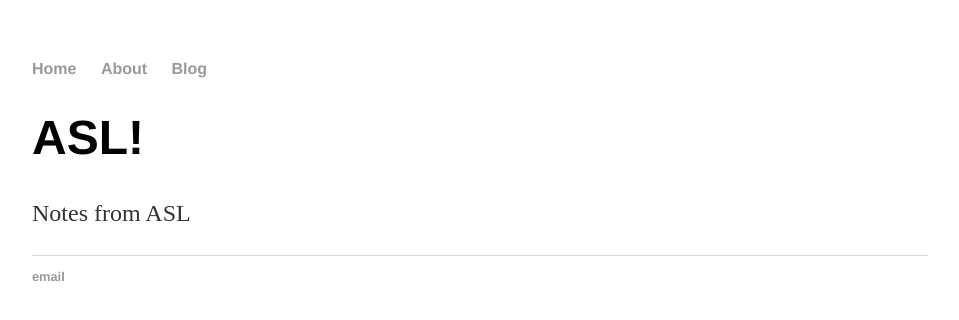
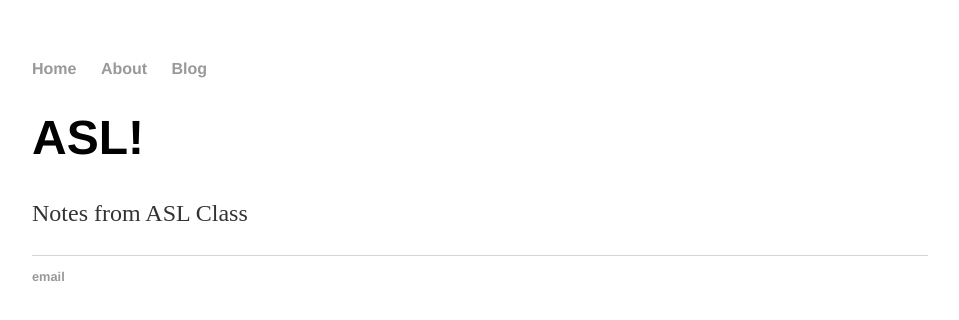
Before and after one commit to angrysfguy/ASL, a Jekyll site: the page built from index.html, in a window 1280 px wide. Shown: the top 320 px of the page, without its empty margins (160-1119 px from the left). Built offline with Jekyll 4.4.1, drawn with Linux system fonts in a browser that asks for light colours.

Commit message:
Update index.html

```diff
--- a/index.html
+++ b/index.html
@@ -1,27 +1,8 @@
-<!DOCTYPE html>
-<html>
-	<head>
-		<title>ASL</title>
-		<link rel="stylesheet" type="text/css" href="/ASL/css/main.css">
-	</head>
-	<body>
-		<nav>
-    		<ul>
-        		<li><a href="/">Home</a></li>
-	        	<li><a href="/about">About</a></li>
-        		<li><a href="/blog">Blog</a></li>
-    		</ul>
-		</nav>
-		<div class="container">
-    		<div class="blurb">
-        		<h1>ASL!</h1>
-				<p>Notes from ASL</a></p>
-    		</div><!-- /.blurb -->
-		</div><!-- /.container -->
-		<footer>
-    		<ul>
-        		<li><a href="mailto:no">email</a></li>
-        </ul>
-		</footer>
-	</body>
-</html>
+---
+layout: default
+title: ASL
+---
+<div class="blurb">
+	<h1>ASL!</h1>
+	<p>Notes from ASL Class</a></p>
+</div><!-- /.blurb -->
```
